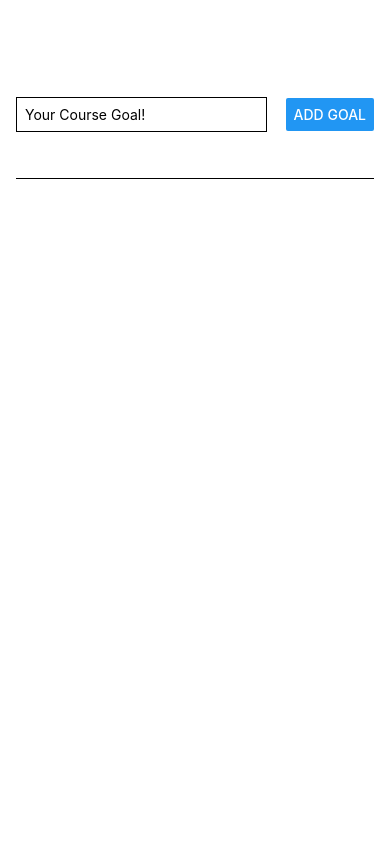
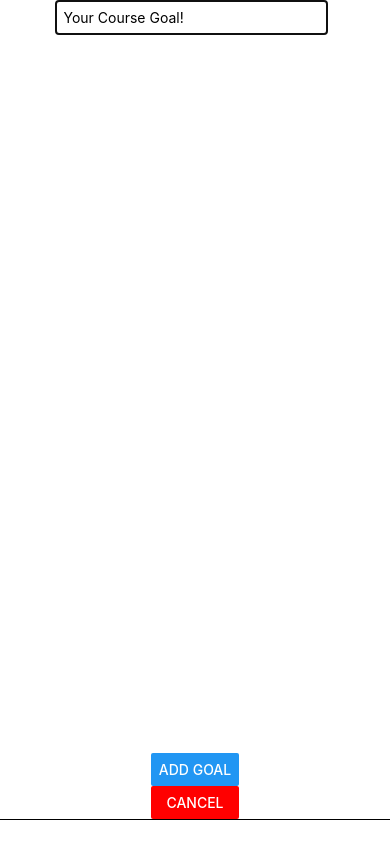
Before and after one commit to EM-T-Shells/udemy-react-native, a React Native app in the folder my-udemy-app/: screen / in a window 390 px wide. Built offline with nearby package versions, Linux system fonts and the light colour scheme.

Commit message:
added modal

```diff
--- a/my-udemy-app/App.js
+++ b/my-udemy-app/App.js
@@ -1,11 +1,16 @@
 import { useState } from 'react';
-import { StyleSheet, View, FlatList} from 'react-native';
+import { StyleSheet, View, FlatList, Button} from 'react-native';
 
 import GoalItem from './components/GoalItem';
 import GoalInput from './components/GoalInput';
 
 export default function App() {
+  const [modalIsVisible] = useState(false);
   const [courseGoals, setCourseGoals] = useState([]);
+
+  function startAddGoalHandler() {
+    setModalIsVisible(true);
+  }
 
   function addGoalHandler(enteredGoalText) {
     setCourseGoals(currentCourseGoals => [
@@ -22,7 +27,8 @@ export default function App() {
 
   return (
     <View style={styles.appContainer}>
-      <GoalInput onAddGoal={addGoalHandler} />
+      <Button title="Add New Goal" color="#5e0acc" onPress={startAddGoalHandler}/>
+      <GoalInput visible={modalIsVisible} onAddGoal={addGoalHandler} />
       <View style={styles.goalsContainer}>
         <FlatList
           data={courseGoals}
--- a/my-udemy-app/components/GoalInput.js
+++ b/my-udemy-app/components/GoalInput.js
@@ -1,5 +1,6 @@
 import { useState } from "react";
-import {StyleSheet, TextInput, Button, View} from 'react-native';
+import { StyleSheet, TextInput, Button, View } from "react-native";
+import { Modal } from "react-native-web";
 
 function GoalInput(props) {
   const [enteredGoalText, setEnteredGoalText] = useState("");
@@ -14,6 +15,7 @@ function GoalInput(props) {
   }
 
   return (
+    <Modal visible={props.visbile} animationType="slide">
       <View style={styles.inputContainer}>
         <TextInput
           style={styles.textInput}
@@ -21,8 +23,12 @@ function GoalInput(props) {
           onChangeText={goalInputHandler}
           value={enteredGoalText}
         />
+        <View>
           <Button title="Add Goal" onPress={addGoalHandler} />
+          <Button title="Cancel" color="red" onPress={props.onCancel} />
         </View>
+      </View>
+    </Modal>
   );
 }
 
@@ -31,7 +37,6 @@ export default GoalInput;
 const styles = StyleSheet.create({
   inputContainer: {
     flex: 1,
-    flexDirection: "row",
     justifyContent: "space-between",
     alignItems: "center",
     marginBottom: 24,
```
Lines whose indentation alone changed are shown as unchanged.
